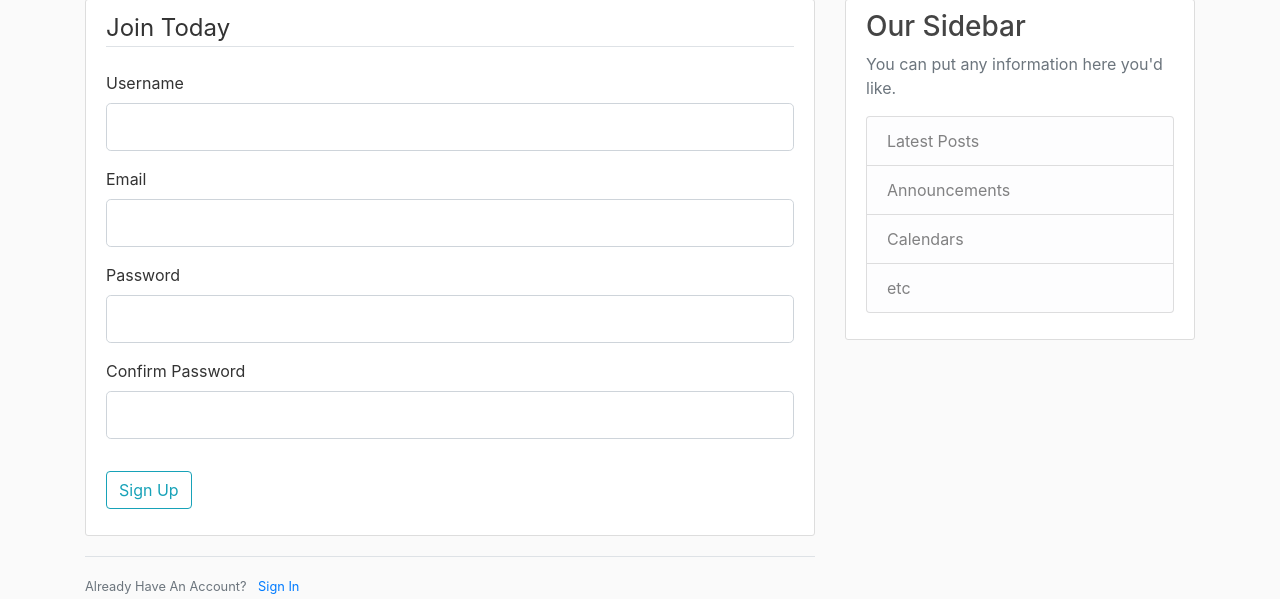
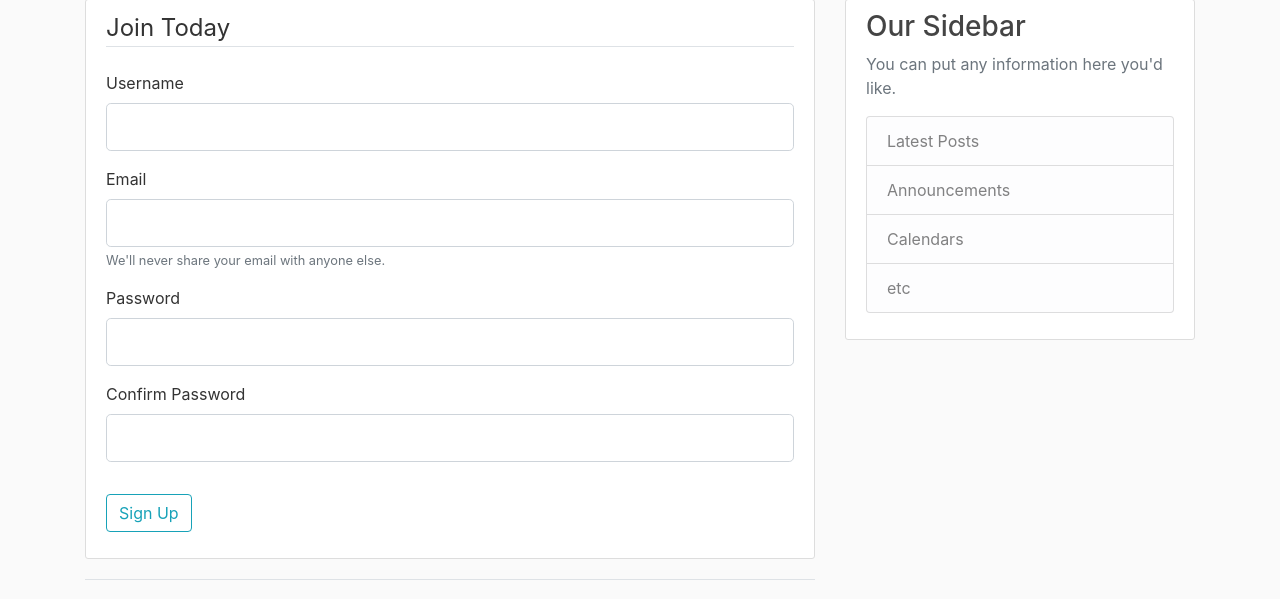
Before and after one commit to banji220/flaskblog, a Flask app: page /register in a window 1280 px wide. Shown: the part 81-680 px from the top of the page. Run offline with Flask 2, Linux system fonts and the light colour scheme; some libraries are stand-ins or nearby versions.

Commit message:
Added 'We'll never share your email with anyone else' under the Email field

```diff
--- a/templates/register.html
+++ b/templates/register.html
@@ -35,6 +35,7 @@
                 {% else %}
                     {{ form.email(class = "form-control form-control-lg")}}
                 {% endif %}
+                <small id="emailHelp" class="form-text text-muted">We'll never share your email with anyone else.</small>
             </div>
 
 
```
